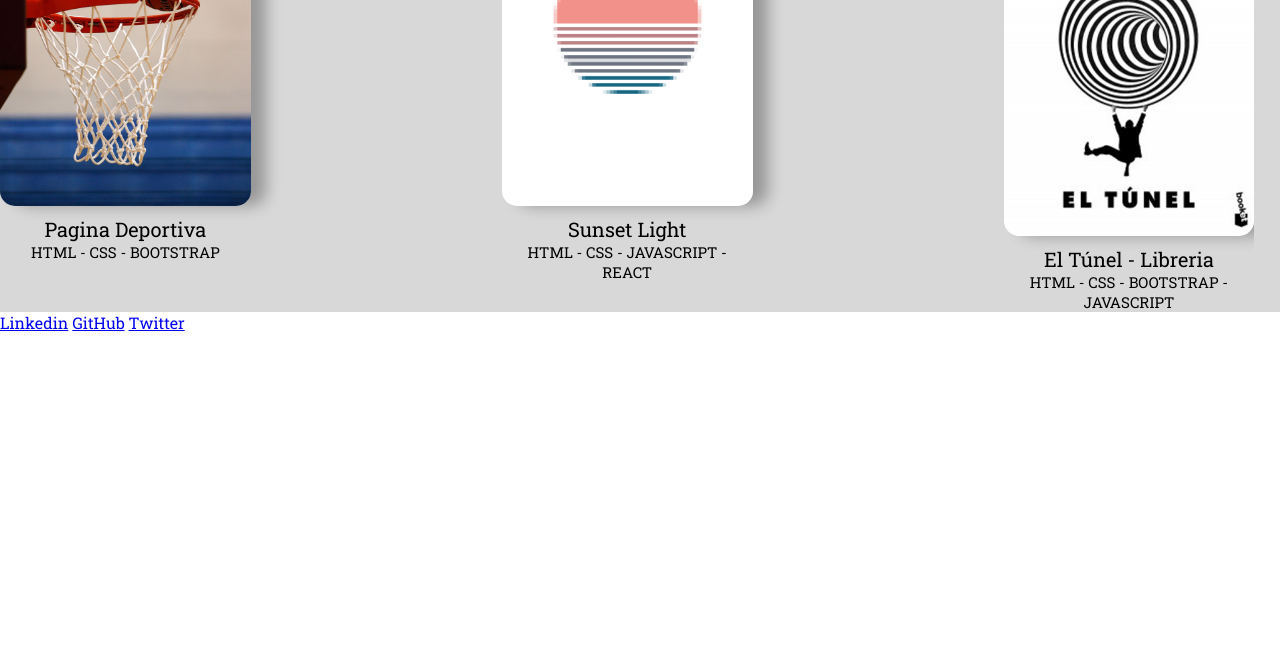
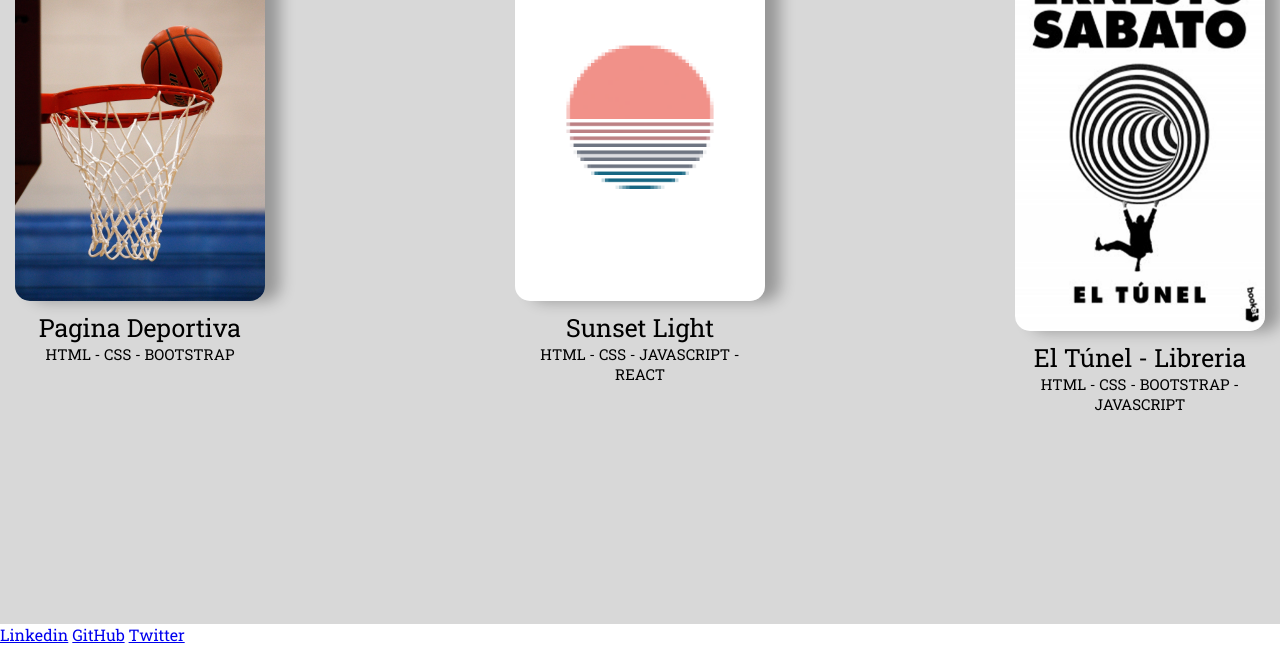
Before and after one commit to agustingrossso/Portfolio, a website: page index.html in a window 1280 px wide. Shown: the part 1776-2421 px from the top of the page. Before the commit the page ends 2109 px from the top, so only its background shows below. Drawn offline with nearby package versions, Linux system fonts and the light colour scheme.

Commit message:
cambiosEnTrabajos

```diff
--- a/css/style.css
+++ b/css/style.css
@@ -96,7 +96,8 @@ header .contenedor-texto .texto .portfolio{
 .main{
     background: #DAF0EE;
     width: 100%;
-    height: 100vh;}
+    height: 100vh;
+}
 
 .main .contenedor{
     text-align: center;
@@ -118,13 +119,15 @@ header .contenedor-texto .texto .portfolio{
     display: flex;
     flex-direction: row;
     background-color: #D8D8D8;
-    font-size: 20px;
+    font-size: 50px;
     text-align: center;
 
 }
 
 .trabajos .contenedor{
-    overflow: hidden;
+    /* overflow: hidden; */
+    width: 100%;
+    height: 100vh;
 
 
 }
@@ -133,12 +136,17 @@ header .contenedor-texto .texto .portfolio{
     display: flex;
     flex-direction: row;
     flex-wrap: wrap;
+    font-size: 25px;
     justify-content: space-between;
     border: 15px;
+    /* padding: 5px 0 0 5px; */
+    padding-top: 35px;
+    margin: 15px;
 }
 
 .trabajos .contenedor .contenedorTrabajos .trabajosLink{
     width: 20%;
+    /* height: 100px; */
 }
 
 .trabajos .contenedor .contenedorTrabajos .trabajosLink .link{
```
